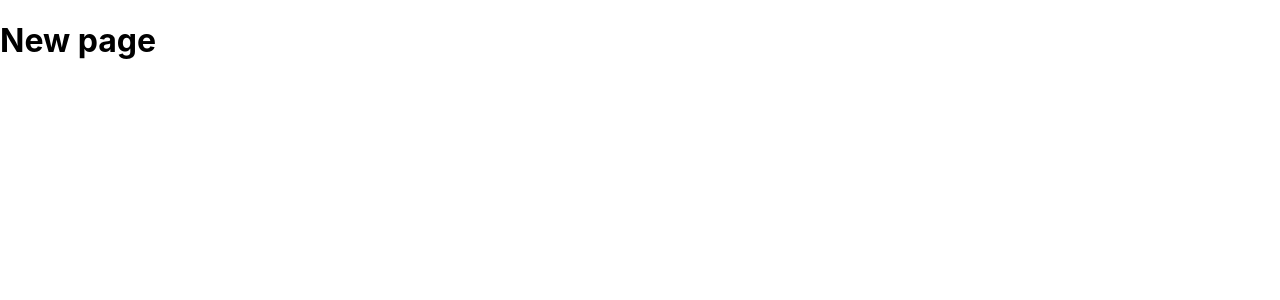
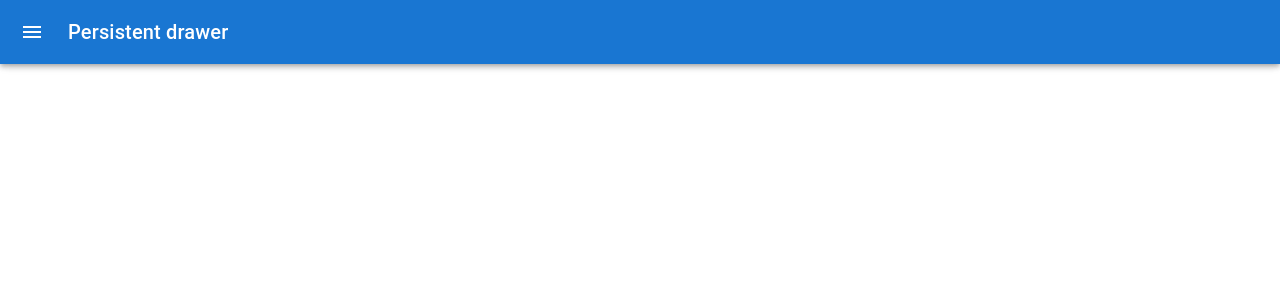
Before and after one commit to ElliotSherman/react-color-palettes-project, a React (Create React App) app: page /palette/new in a window 1280 px wide. Shown: the top 300 px of the page. Built offline with nearby package versions, Linux system fonts and the light colour scheme.

Commit message:
Add Drawer from Material UI to NewPaletteForm

```diff
--- a/src/NewPaletteForm.js
+++ b/src/NewPaletteForm.js
@@ -1,11 +1,118 @@
-import React from 'react';
+import React, {useState} from 'react';
+import { styled } from '@mui/material/styles';
+import Box from '@mui/material/Box';
+import Drawer from '@mui/material/Drawer';
+import CssBaseline from '@mui/material/CssBaseline';
+import MuiAppBar from '@mui/material/AppBar';
+import Toolbar from '@mui/material/Toolbar';
+import Typography from '@mui/material/Typography';
+import Divider from '@mui/material/Divider';
+import IconButton from '@mui/material/IconButton';
+import MenuIcon from '@mui/icons-material/Menu';
+import ChevronLeftIcon from '@mui/icons-material/ChevronLeft';
 
-function NewPaletteForm(props) {
-    return (
-        <div>
-            <h1>New page</h1>
-        </div>
-    );
+
+const drawerWidth = 240;
+
+const Main = styled('main', { shouldForwardProp: (prop) => prop !== 'open' })(
+  ({ theme, open }) => ({
+    flexGrow: 1,
+    padding: theme.spacing(3),
+    transition: theme.transitions.create('margin', {
+      easing: theme.transitions.easing.sharp,
+      duration: theme.transitions.duration.leavingScreen,
+    }),
+    marginLeft: `-${drawerWidth}px`,
+    ...(open && {
+      transition: theme.transitions.create('margin', {
+        easing: theme.transitions.easing.easeOut,
+        duration: theme.transitions.duration.enteringScreen,
+      }),
+      marginLeft: 0,
+    }),
+  }),
+);
+
+const AppBar = styled(MuiAppBar, {
+  shouldForwardProp: (prop) => prop !== 'open',
+})(({ theme, open }) => ({
+  transition: theme.transitions.create(['margin', 'width'], {
+    easing: theme.transitions.easing.sharp,
+    duration: theme.transitions.duration.leavingScreen,
+  }),
+  ...(open && {
+    width: `calc(100% - ${drawerWidth}px)`,
+    marginLeft: `${drawerWidth}px`,
+    transition: theme.transitions.create(['margin', 'width'], {
+      easing: theme.transitions.easing.easeOut,
+      duration: theme.transitions.duration.enteringScreen,
+    }),
+  }),
+}));
+
+const DrawerHeader = styled('div')(({ theme }) => ({
+  display: 'flex',
+  alignItems: 'center',
+  padding: theme.spacing(0, 1),
+  // necessary for content to be below app bar
+  ...theme.mixins.toolbar,
+  justifyContent: 'flex-end',
+}));
+
+export default function NewPaletteForm() {
+//   const theme = useTheme();
+  const [open, setOpen] = useState(false);
+
+  const handleDrawerOpen = () => {
+    setOpen(true);
+  };
+
+  const handleDrawerClose = () => {
+    setOpen(false);
+  };
+
+  return (
+    <Box sx={{ display: 'flex' }}>
+      <CssBaseline />
+      <AppBar position="fixed" open={open}>
+        <Toolbar>
+          <IconButton
+            color="inherit"
+            aria-label="open drawer"
+            onClick={handleDrawerOpen}
+            edge="start"
+            sx={{ mr: 2, ...(open && { display: 'none' }) }}
+          >
+            <MenuIcon />
+          </IconButton>
+          <Typography variant="h6" noWrap component="div">
+            Persistent drawer
+          </Typography>
+        </Toolbar>
+      </AppBar>
+      <Drawer
+        sx={{
+          width: drawerWidth,
+          flexShrink: 0,
+          '& .MuiDrawer-paper': {
+            width: drawerWidth,
+            boxSizing: 'border-box',
+          },
+        }}
+        variant="persistent"
+        anchor="left"
+        open={open}
+      >
+        <DrawerHeader>
+          <IconButton onClick={handleDrawerClose}>
+            <ChevronLeftIcon />
+          </IconButton>
+        </DrawerHeader>
+        <Divider />
+      </Drawer>
+      <Main open={open}>
+        <DrawerHeader />
+      </Main>
+    </Box>
+  );
 }
-
-export default NewPaletteForm;
```
